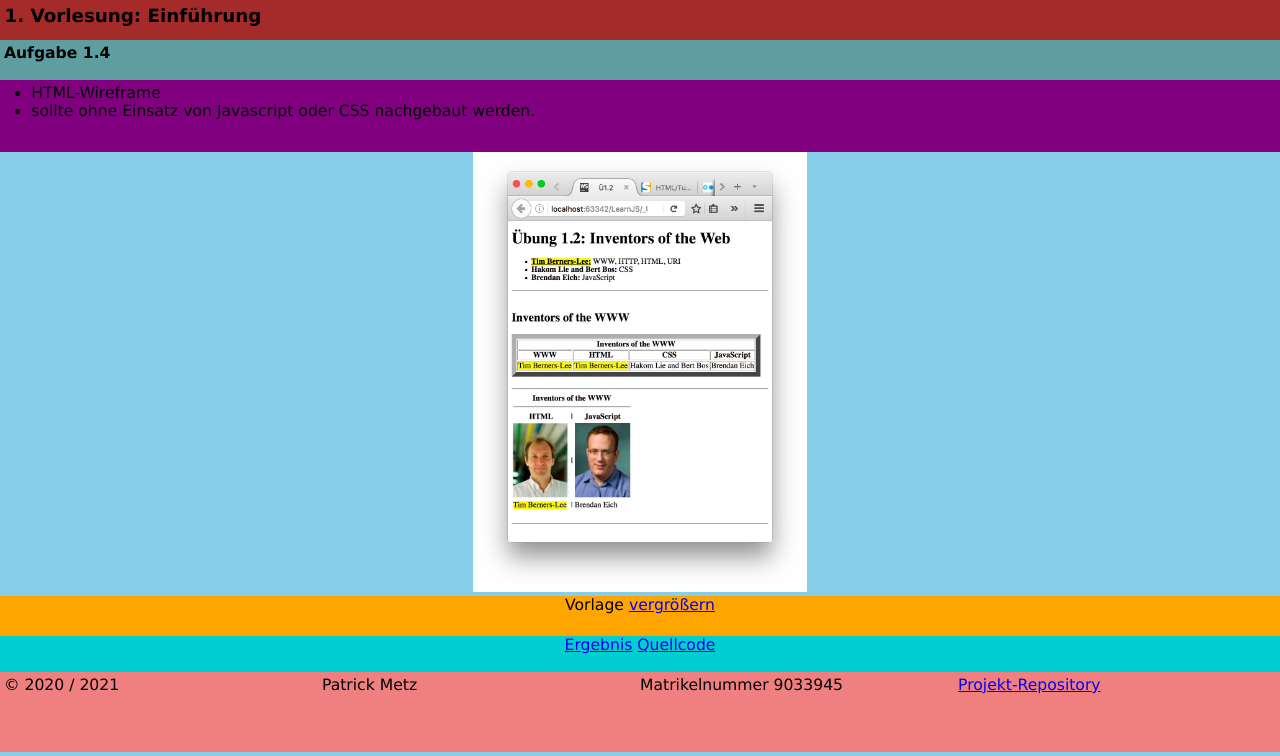
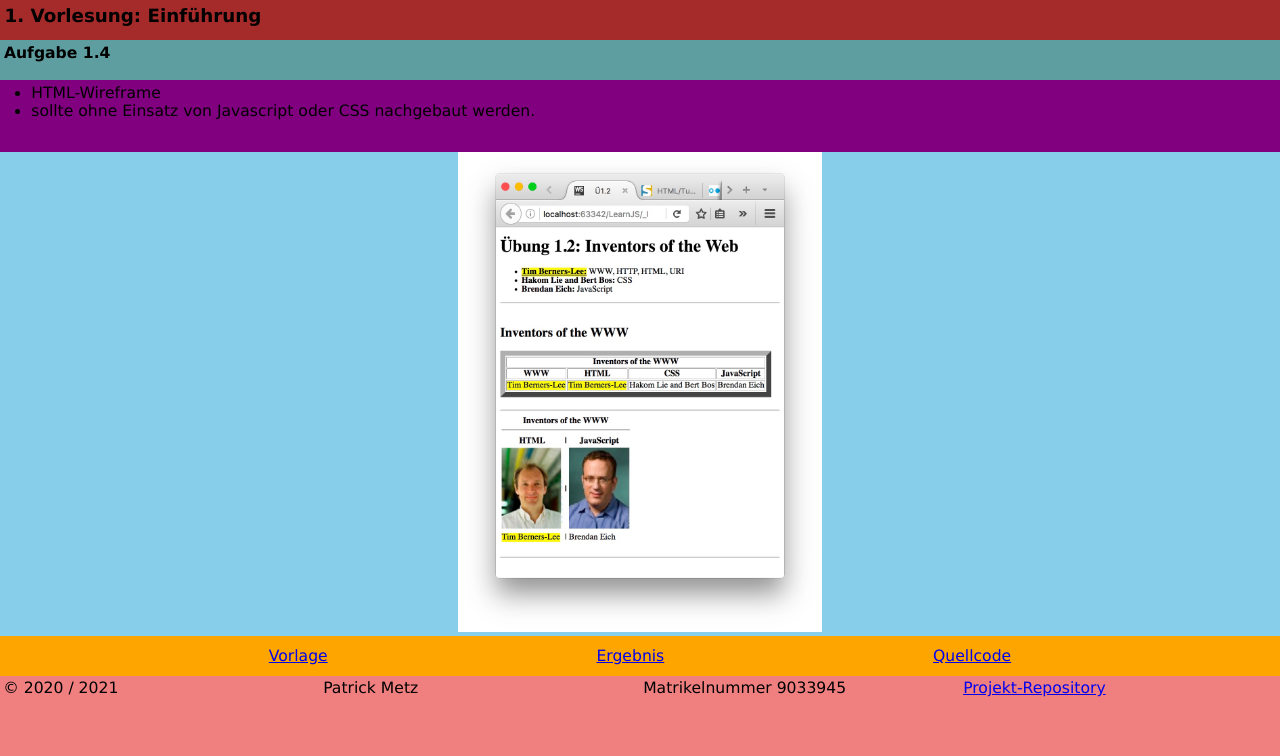
Before and after one commit to patrickmetz/B-S5-Web-Engineering, a PHP site: page / in a window 1280 px wide. Shown: the part 128-884 px from the top of the page. Run offline with PHP 8.4, Linux system fonts and the light colour scheme.

Commit message:
Übung 3.4: Aufgabenlinks via Flex-Box gerendert.

```diff
--- a/index.html
+++ b/index.html
@@ -24,18 +24,15 @@
         </ul>
 
         <div class="taskDetails">
-            <img class="templateImage" alt="Vorlage Wireframe 1.1.4" src="uebungen/01_einfuehrung/04_wireframe_vorlage.jpg">
+            <img class="template" alt="Vorlage Wireframe 1.1.4" src="uebungen/01_einfuehrung/04_wireframe_vorlage.jpg">
 
-            <div class="templatelink">
-                Vorlage
-                <a href="uebungen/01_einfuehrung/04_wireframe_vorlage.jpg">vergrößern</a>
-            </div>
-
-            <div class="result">
+            <div class="links">
+                <a href="uebungen/01_einfuehrung/04_wireframe_vorlage.jpg">Vorlage</a>
                 <a href="uebungen/01_einfuehrung/04_wireframe.html">Ergebnis</a>
                 <a href="uebungen/01_einfuehrung/04_wireframe_quellcode.txt">Quellcode</a>
             </div>
-        </div>
+
+            </div>
     </section>
 </article>
 
--- a/style.css
+++ b/style.css
@@ -8,7 +8,7 @@
 
 :root {
     font-size: clamp(12px, calc(0.75rem + ((1vw - 3px) * 0.3704)), 18px);
-    min-height: 0vw;
+    min-height: 0vw; /* safari fix */
 }
 
 /* main grid ----------------------------------------------------------------*/
@@ -47,11 +47,10 @@ footer {
     flex-wrap: wrap;
     align-content: space-evenly;
     justify-content: center;
-    padding:0.25em;
 }
 
 footer > div{
-    padding:0 0.5em 0 0;
+    padding:0.2em;
     width:25%;
     height:100%;
 }
@@ -77,25 +76,26 @@ section > .taskInfo {
 }
 
 section > .taskDetails {
-    height: 65vh;
+    min-height: 65vh;
     background: skyblue;
     text-align: center;
 }
 
 /* task details -------------------------------------------------------------*/
 
-.taskDetails > .templatelink {
-    height: 5vh;
-    background: orange;
-    vertical-align: center;
-}
-.taskDetails > .templateImage {
+.taskDetails > img.template {
     width: auto;
     height:auto;
     max-width:90vw;
-    max-height:55vh;
+    max-height:60vh;
 }
-.taskDetails > .result {
-    height: 5vh;
-    background: darkturquoise;
+
+.taskDetails > .links {
+    min-height: 5vh;
+    background: orange;
+    display: flex;
+    flex-direction: row;
+    flex-wrap: wrap;
+    justify-content: space-evenly;
+    align-content: center;
 }
```
